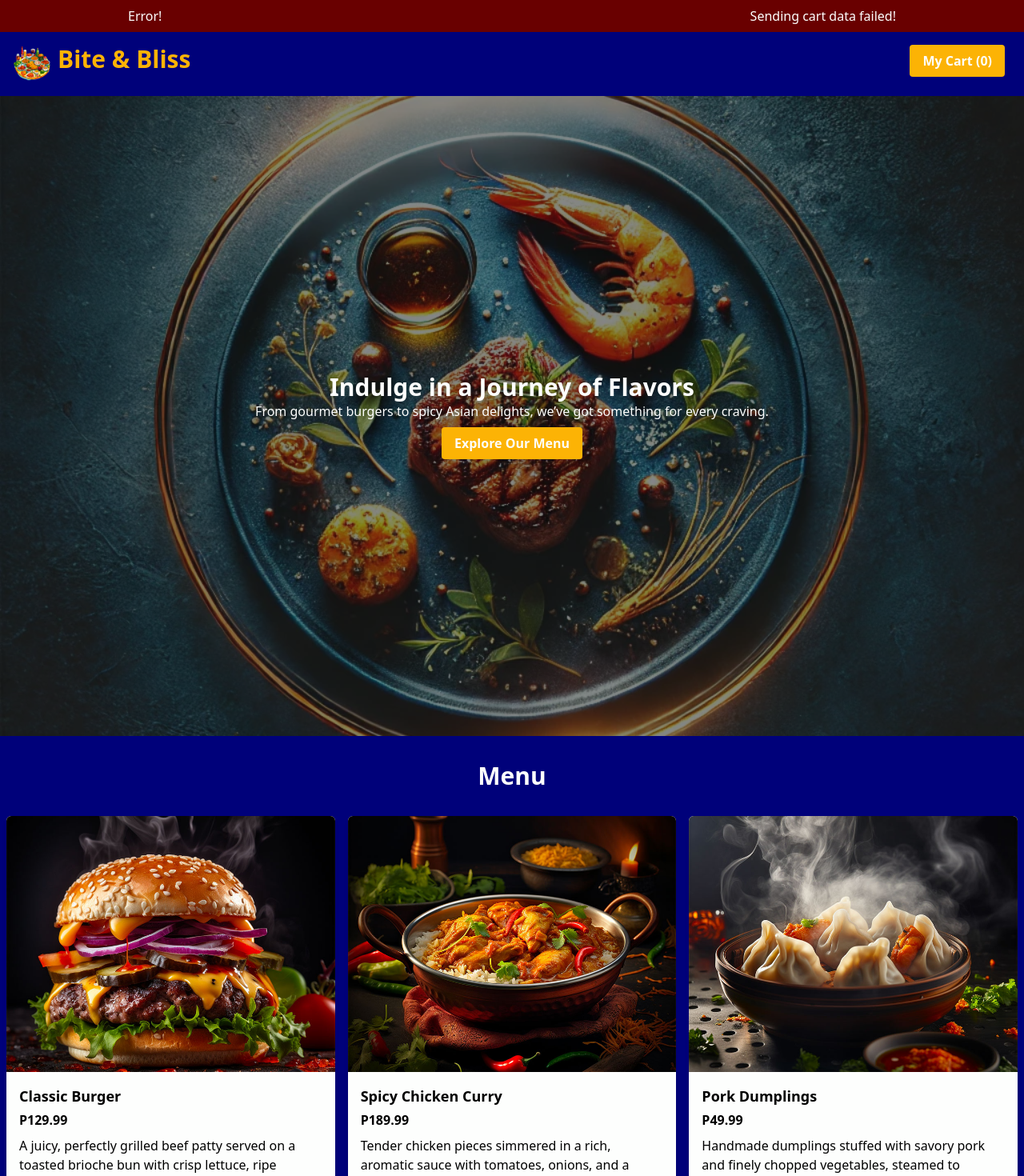
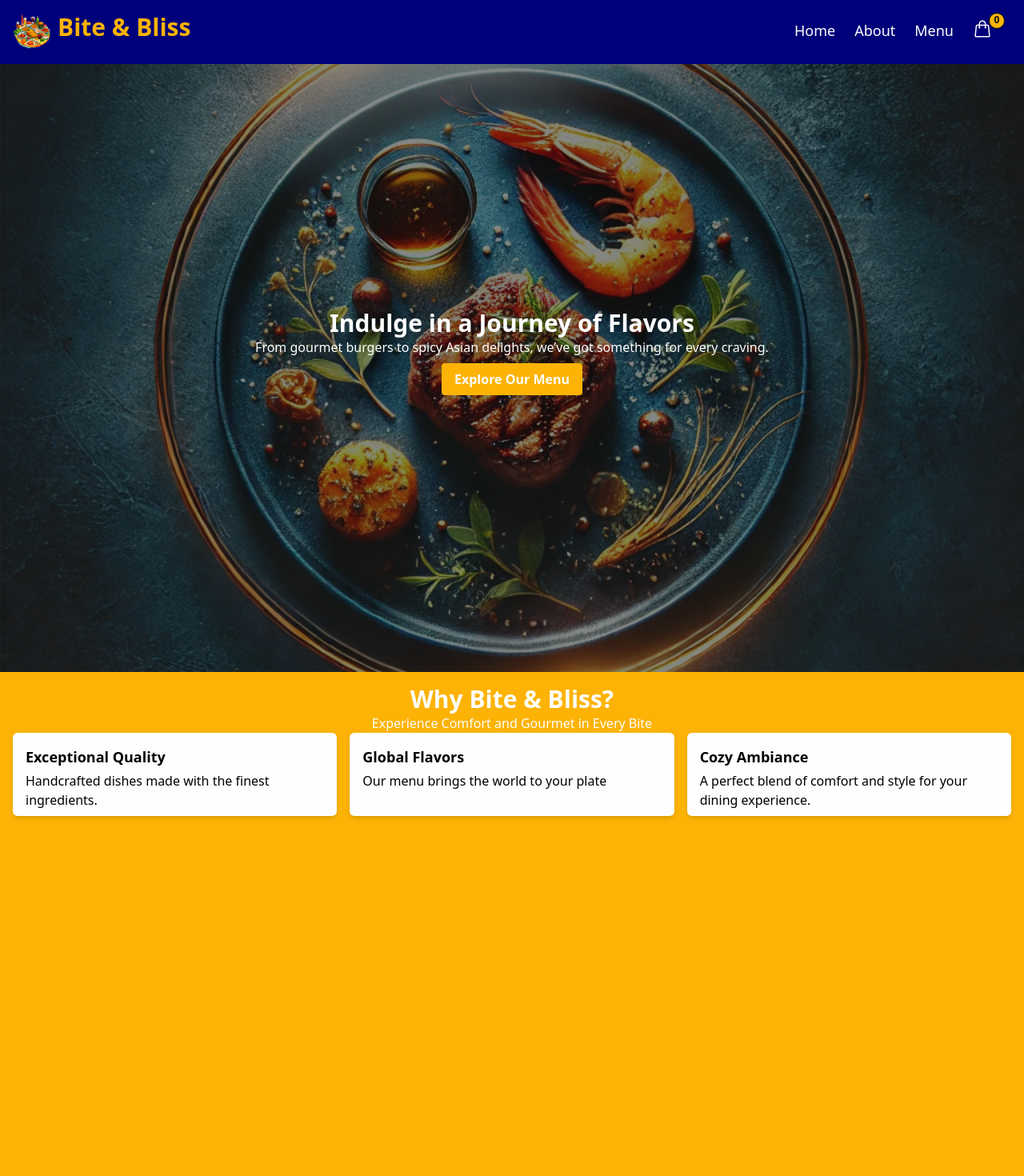
Before and after one commit to rniradiel/menu-app, a Next.js app: page / in a window 1280 px wide. Shown: the top 1470 px of the page at 80% size. Built offline with nearby package versions, Linux system fonts and the light colour scheme; no server answers.

Commit message:
add navbar and about section

```diff
--- /dev/null
+++ b/app/components/About.jsx
@@ -0,0 +1,41 @@
+'use client';
+import AboutItem from "./AboutItem";
+
+export default function About() {
+  const ABOUT_DATA = [
+    {
+      id: 'p1',
+      title: 'Exceptional Quality',
+      description:
+        'Handcrafted dishes made with the finest ingredients.',
+    },
+    {
+      id: 'p2',
+      title: 'Global Flavors',
+      description:
+        'Our menu brings the world to your plate',
+    },
+    {
+      id: 'p3',
+      title: 'Cozy Ambiance',
+      description:
+        'A perfect blend of comfort and style for your dining experience.',
+    },
+  ];
+
+  return (
+    <section id="about" className="bg-gold w-full h-screen relative">
+      <div className="flex justify-center items-center flex-col p-4">
+        <h2 className="text-3xl text-white font-bold">Why Bite & Bliss?</h2>
+        <p className="text-white">Experience Comfort and Gourmet in Every Bite</p>
+        <ul className="grid grid-cols-1 sm:grid-cols-2 lg:grid-cols-3 gap-4">
+          {ABOUT_DATA.map((about) => (
+            <li key={about.id}>
+              <AboutItem {...about} />
+            </li>
+          ))}
+        </ul>
+      </div>
+    </section>
+  );
+}
--- /dev/null
+++ b/app/components/AboutItem.jsx
@@ -0,0 +1,18 @@
+'use client';
+
+export default function AboutItem({
+  id,
+  title,
+  description,
+}) {
+  return (
+    <article className="bg-white h-full rounded-md shadow-md flex flex-col">
+      <div className="flex-1 p-4 pb-2 flex flex-col justify-between">
+        <div>
+          <h3 className="text-orange text-lg mb-1 font-bold">{title}</h3>
+          <p>{description}</p>
+        </div>
+      </div>
+    </article>
+  );
+}
--- a/app/components/CartButton.jsx
+++ b/app/components/CartButton.jsx
@@ -11,8 +11,13 @@ export default function CartButton() {
   };
 
   return (
-    <button className="bg-gold hover:bg-lightGold text-white font-bold py-2 px-4 rounded" onClick={toggleCartHandler}>
-      <span>My Cart ({cartQuantity})</span>
+    <button className="flex text-white font-bold py-2 px-4 rounded relative" onClick={toggleCartHandler}>
+      <svg xmlns="http://www.w3.org/2000/svg" fill="none" viewBox="0 0 24 24" stroke-width="1.5" stroke="currentColor" class="size-6">
+        <path stroke-linecap="round" stroke-linejoin="round" d="M15.75 10.5V6a3.75 3.75 0 1 0-7.5 0v4.5m11.356-1.993 1.263 12c.07.665-.45 1.243-1.119 1.243H4.25a1.125 1.125 0 0 1-1.12-1.243l1.264-12A1.125 1.125 0 0 1 5.513 7.5h12.974c.576 0 1.059.435 1.119 1.007ZM8.625 10.5a.375.375 0 1 1-.75 0 .375.375 0 0 1 .75 0Zm7.5 0a.375.375 0 1 1-.75 0 .375.375 0 0 1 .75 0Z" />
+      </svg>
+      <span className="absolute rounded-full border border-solid top-0 right-0 text-xs px-1 bg-gold w-5 h-5 leading-2 text-black">
+        {cartQuantity}
+      </span>
     </button>
   );
 };
--- a/app/components/Footer.jsx
+++ b/app/components/Footer.jsx
@@ -6,8 +6,8 @@ import CartButton from './CartButton';
 export default function Footer() {
   return (
     <>
-      <footer id="main-Footer" className="flex align-center justify-center bg-blue p-4">
-        <p className='text-white'>© 2024 Bite & Bliss. All Rights Reserved.</p>
+      <footer id="main-footer" className="bg-blue p-4">
+        <p className='text-center text-white'>© 2024 Bite & Bliss. All Rights Reserved.</p>
       </footer>
     </>
   );
--- a/app/components/Header.jsx
+++ b/app/components/Header.jsx
@@ -1,19 +1,49 @@
 'use client';
 import logoImg from '../assets/logo.png';
 import Image from "next/image";
+import Navbar from './Navbar';
+import Cart from './Cart';
 import CartButton from './CartButton';
+import { useDispatch, useSelector } from 'react-redux';
+import { useEffect } from 'react';
+import { fetchCartData, sendCartData } from '../store/cart-actions';
+
+let isInitial = true;
 
 export default function Header() {
+  const dispatch = useDispatch();
+  const showCart = useSelector((state) => state.ui.cartIsVisible);
+  const cart = useSelector((state) => state.cart);
+
+
+  useEffect(() => {
+    dispatch(fetchCartData());
+  }, [dispatch]);
+
+  useEffect(() => {
+    if (isInitial) {
+      isInitial = false;
+      return;
+    }
+
+    if(cart.changed) {
+      dispatch(sendCartData(cart));
+    }
+
+  }, [cart, dispatch]);
+
   return (
     <>
-      <header id="main-header" className="flex justify-between bg-blue p-4">
+      <header id="main-header" className="fixed top-0 w-full z-[99] flex justify-between bg-blue p-4">
         <div id="main-title" className="flex content-center justify-center">
           <Image src={logoImg} alt="A plate with food on it" priority className="w-12 h-12 mr-2" />
           <h1 className="text-3xl font-bold text-gold">Bite & Bliss</h1>
         </div>
-        <div className="text-right mr-2">
+        <div className="flex text-right md:mr-2">
+          <Navbar />
           <CartButton />
         </div>
+        {showCart && <Cart />}
       </header>
     </>
   );
--- a/app/components/Home.jsx
+++ b/app/components/Home.jsx
@@ -2,8 +2,8 @@
 
 export default function Home() {
   return (
-    <section className="hero-section bg-cover bg-center bg-heroImage bg-blend-overlay w-full h-screen relative">
-      <div className="absolute inset-0 bg-black bg-opacity-50 flex justify-center items-center flex-col">
+    <section id="home" className="hero-section bg-cover bg-center bg-heroImage w-full h-screen relative">
+      <div className="absolute inset-0 bg-black bg-opacity-50 flex justify-center items-center flex-col p-4">
         <h1 className="text-3xl text-white font-bold">Indulge in a Journey of Flavors</h1>
         <p className="text-white">From gourmet burgers to spicy Asian delights, we’ve got something for every craving.</p>
         <button className="bg-gold hover:bg-lightGold text-white font-bold py-2 px-4 rounded mt-2">
--- /dev/null
+++ b/app/components/Navbar.jsx
@@ -0,0 +1,38 @@
+import Link from 'next/link';
+import { useState } from 'react';
+
+export default function Nav() {
+  const [showMenu, setShowMenu] = useState(false);
+
+  const handleToggleMenu = () => {
+    setShowMenu(!showMenu);
+  };
+
+  return (
+    <nav>
+      <button className="md:hidden flex items-center px-3 py-2 rounded text-white ml-auto" onClick={handleToggleMenu}>
+        <svg className="fill-white h-5 w-5" viewBox="0 0 20 20" xmlns="http://www.w3.org/2000/svg">
+          <title>Menu</title>
+          <path d="M0 3h20v2H0V3zm0 6h20v2H0V9zm0 6h20v2H0V15z" />
+        </svg>
+      </button>
+      <ul className={`md:flex items-center justify-between ${showMenu ? 'block' : 'hidden'}`}>
+        <li className='p-2 md:mr-2'>
+          <Link href="#home" className="text-lg text-white hover:text-gray-200">
+            Home
+          </Link>
+        </li>
+        <li className='p-2 md:mr-2'>
+          <Link href="#about" className="text-lg text-white hover:text-gray-200">
+            About
+          </Link>
+        </li>
+        <li className='p-2'>
+          <Link href="#menu" className="text-lg text-white hover:text-gray-200">
+            Menu
+          </Link>
+        </li>
+      </ul>
+    </nav>
+  );
+}
--- a/app/page.js
+++ b/app/page.js
@@ -1,37 +1,15 @@
 'use client';
 import Header from './components/Header';
 import Product from './components/Product';
-import Cart from './components/Cart'
 import Notification from './components/Notification';
 import Home from './components/Home';
 import Footer from './components/Footer';
-import { useDispatch, useSelector } from 'react-redux';
-import { Fragment, useEffect } from 'react';
-import { fetchCartData, sendCartData } from './store/cart-actions';
-
-let isInitial = true;
+import About from './components/About';
+import { useSelector } from 'react-redux';
+import { Fragment } from 'react';
 
 function App() {
-  const dispatch = useDispatch();
-  const showCart = useSelector((state) => state.ui.cartIsVisible);
-  const cart = useSelector((state) => state.cart);
   const notification = useSelector((state) => state.ui.notification);
-
-  useEffect(() => {
-    dispatch(fetchCartData());
-  }, [dispatch]);
-
-  useEffect(() => {
-    if (isInitial) {
-      isInitial = false;
-      return;
-    }
-
-    if(cart.changed) {
-      dispatch(sendCartData(cart));
-    }
-
-  }, [cart, dispatch]);
 
   return (
     <Fragment>
@@ -44,10 +22,8 @@ function App() {
       )}
       <Header/>
       <Home />
-      <main>
-        {showCart && <Cart />}
-        <Product />
-      </main>
+      <About />
+      <Product />
       <Footer />
     </Fragment>
   );
```
